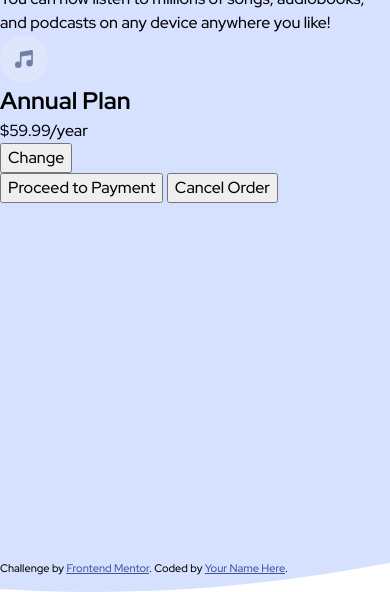
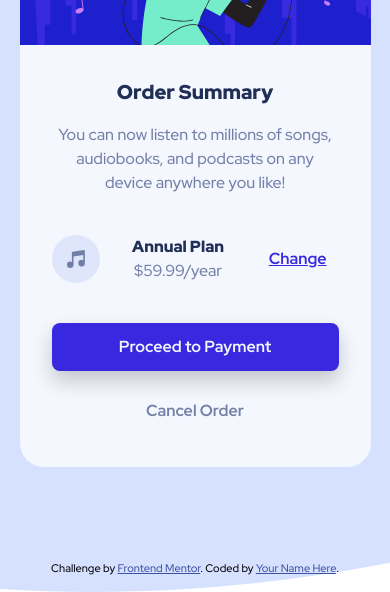
Before and after one commit to DeivissonLisboa/frontend-mentor-order-summary-component, a plain HTML site: page index.html in a window 390 px wide. Shown: the part 252-844 px from the top of the page. Drawn offline with Linux system fonts and the light colour scheme.

Commit message:
Style mobile

```diff
--- a/index.html
+++ b/index.html
@@ -29,31 +29,40 @@
     </style>
   </head>
   <body>
+    <main class="overflow-hidden border-radius-1">
       <header>
         <img
           src="./images/illustration-hero.svg"
           alt="Illustration of a woman dancing"
         />
       </header>
-
-    <main>
-      <h1>Order Summary</h1>
-      <p>
-        You can now listen to millions of songs, audiobooks, and podcasts on any
-        device anywhere you like!
+      <div class="padding-32 bg-very-pale-blue text-center flow">
+        <h1 class="clr-dark-blue fs-3 fw-3">Order Summary</h1>
+        <p class="clr-desaturated-blue">
+          You can now listen to millions of songs, audiobooks, and podcasts on
+          any device anywhere you like!
         </p>
 
         <div class="plan">
           <img src="./images/icon-music.svg" alt="" />
           <div>
-          <h2>Annual Plan</h2>
-          <p>$59.99/year</p>
+            <h2 class="clr-dark-blue fs-2 fw-3">Annual Plan</h2>
+            <p class="clr-desaturated-blue">$59.99/year</p>
           </div>
-        <button>Change</button>
+          <button class="bg-transparent clr-bright-blue text-underline">
+            Change
+          </button>
         </div>
 
-      <button>Proceed to Payment</button>
-      <button>Cancel Order</button>
+        <button
+          class="bg-bright-blue clr-very-pale-blue shadow-1 border-radius-2"
+        >
+          Proceed to Payment
+        </button>
+        <button class="bg-transparent clr-desaturated-blue">
+          Cancel Order
+        </button>
+      </div>
     </main>
 
     <div class="attribution">
--- a/style.css
+++ b/style.css
@@ -40,6 +40,9 @@ body {
   line-height: 1.5;
   background-image: url("./images/pattern-background-mobile.svg");
   background-size: cover;
+  display: grid;
+  place-items: center;
+  font-size: var(--fs-2);
 }
 
 /* A elements that don't have a class get default styles */
@@ -86,5 +89,142 @@ select {
   --clr-desaturated-blue: hsl(224, 23%, 55%);
   --clr-dark-blue: hsl(223, 47%, 23%);
 
-  --fs-1: 1rem;
+  --fs-1: 0.75rem;
+  --fs-2: 1rem;
+  --fs-3: 1.25rem;
+
+  --fw-1: 500;
+  --fw-2: 700;
+  --fw-3: 900;
 }
+
+/* components */
+
+main {
+  width: 90%;
+}
+
+main > div {
+  display: flex;
+  flex-direction: column;
+}
+
+/* utilities */
+
+.fs-1 {
+  font-size: var(--fs-1);
+}
+
+.fs-2 {
+  font-size: var(--fs-2);
+}
+
+.fs-3 {
+  font-size: var(--fs-3);
+}
+
+.fw-1 {
+  font-weight: var(--fw-1);
+}
+
+.fw-2 {
+  font-weight: var(--fw-2);
+}
+
+.fw-3 {
+  font-weight: var(--fw-3);
+}
+
+.clr-pale-blue {
+  color: var(--clr-pale-blue);
+}
+
+.clr-bright-blue {
+  color: var(--clr-bright-blue);
+}
+
+.clr-very-pale-blue {
+  color: var(--clr-very-pale-blue);
+}
+
+.clr-desaturated-blue {
+  color: var(--clr-desaturated-blue);
+}
+
+.clr-dark-blue {
+  color: var(--clr-dark-blue);
+}
+
+.bg-pale-blue {
+  background-color: var(--clr-pale-blue);
+}
+
+.bg-bright-blue {
+  background-color: var(--clr-bright-blue);
+}
+
+.bg-very-pale-blue {
+  background-color: var(--clr-very-pale-blue);
+}
+
+.bg-desaturated-blue {
+  background-color: var(--clr-desaturated-blue);
+}
+
+.bg-dark-blue {
+  background-color: var(--clr-dark-blue);
+}
+
+.bg-transparent {
+  background-color: transparent;
+}
+
+.padding-32 {
+  padding: 2rem;
+}
+
+.border-radius-1 {
+  border-radius: 1.5rem;
+}
+
+.border-radius-2 {
+  border-radius: 0.5rem;
+}
+
+.overflow-hidden {
+  overflow: hidden;
+}
+
+.text-center {
+  text-align: center;
+}
+
+.text-underline {
+  text-decoration: underline;
+}
+
+.flow > * + * {
+  margin-top: 1rem;
+}
+
+.shadow-1 {
+  box-shadow: 0 10px 20px rgba(0, 0, 0, 0.2);
+}
+
+.plan {
+  display: flex;
+  justify-content: space-between;
+  padding: 1.5rem 0;
+}
+
+.plan img {
+  width: 3rem;
+  height: 3rem;
+}
+
+button {
+  font-weight: 700;
+  padding: 0.75rem;
+  border: none;
+  cursor: pointer;
+}
```
Lines whose indentation alone changed are shown as unchanged.
